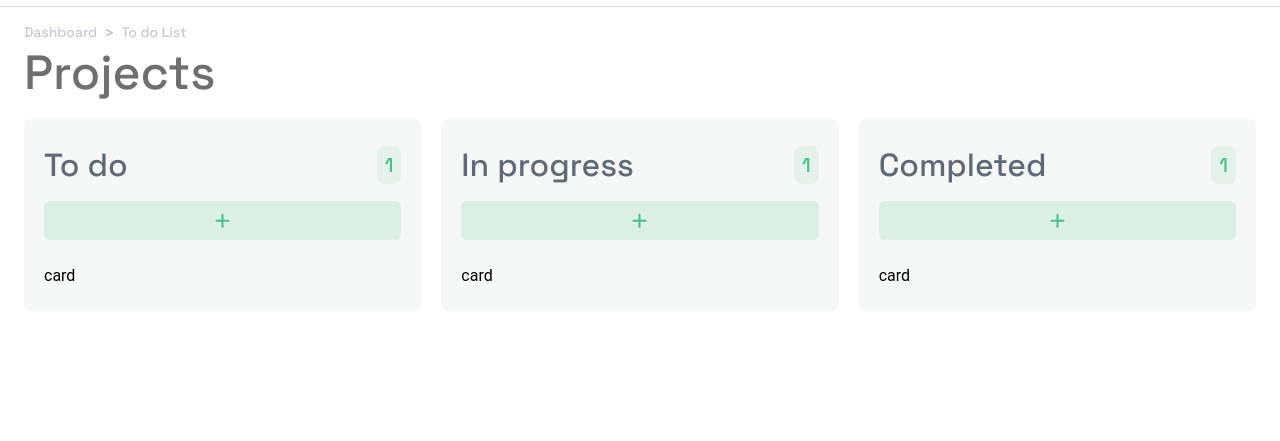
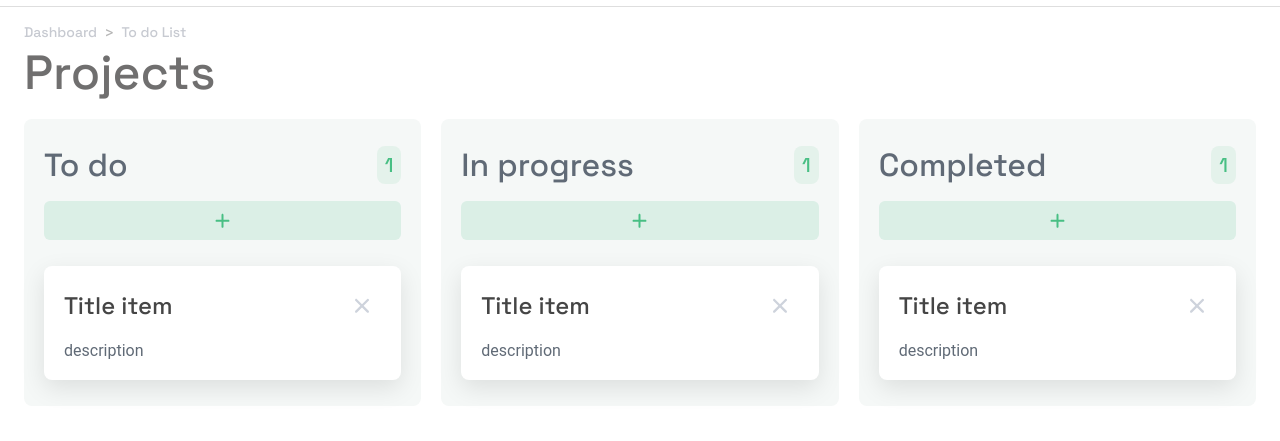
Before and after one commit to MayconYamamotto/to-do-list, a plain HTML site: page index.html in a window 1280 px wide. Shown: the part 67-508 px from the top of the page. Drawn offline with Linux system fonts and the light colour scheme.

Commit message:
Feito estilização dos cards

```diff
--- a/assets/css/style.css
+++ b/assets/css/style.css
@@ -131,6 +131,32 @@ ol {
   color: #606a76;
 }
 
+/* kb-card */
+.kb-card {
+  background: #fff;
+  border-radius: 8px;
+  padding: 20px;
+  gap: 16px;
+  box-shadow: 0px 8px 24px rgba(0, 0, 0, 0.1);
+}
+
+.kb-card-header {
+  display: flex;
+  justify-content: space-between;
+  align-items: center;
+}
+
+.kb-card-title {
+  color: #454545;
+  font: 500 24px "Space Grotesk", sans-serif;
+}
+
+.kb-card-description {
+  margin-top: 16px;
+  color: #606a76;
+  font: 400 16px "Roboto", sans-serif;
+}
+
 /* button */
 .btn {
   outline: none;
@@ -140,6 +166,7 @@ ol {
   padding: 12px;
   cursor: pointer;
   border-radius: 6px;
+  background: transparent;
 }
 
 .btn-add {
--- a/index.html
+++ b/index.html
@@ -64,8 +64,21 @@
                 <img src="./assets/img/plus.svg" alt="icon plus" />
               </button>
             </div>
-            <div class="kb-card">card</div>
+
+            <div class="kb-card">
+              <div class="kb-card-header">
+                <h1 class="kb-card-title">Title item</h1>
+                <button type="submit" class="btn">
+                  <img src="./assets/img/remove.svg" alt="Delete card">
+                </button>
+              </div>
+
+              <p class="kb-card-description">
+                description
+              </p>
+            </div>
           </li>
+
           <li class="kb-column">
             <div class="kb-header">
               <div class="kb-status mb-16">
@@ -77,8 +90,21 @@
                 <img src="./assets/img/plus.svg" alt="icon plus" />
               </button>
             </div>
-            <div class="kb-card">card</div>
+
+            <div class="kb-card">
+              <div class="kb-card-header">
+                <h1 class="kb-card-title">Title item</h1>
+                <button type="submit" class="btn">
+                  <img src="./assets/img/remove.svg" alt="Delete card">
+                </button>
+              </div>
+
+              <p class="kb-card-description">
+                description
+              </p>
+            </div>
           </li>
+
           <li class="kb-column">
             <div class="kb-header">
               <div class="kb-status mb-16">
@@ -90,7 +116,19 @@
                 <img src="./assets/img/plus.svg" alt="icon plus" />
               </button>
             </div>
-            <div class="kb-card">card</div>
+
+            <div class="kb-card">
+              <div class="kb-card-header">
+                <h1 class="kb-card-title">Title item</h1>
+                <button type="submit" class="btn">
+                  <img src="./assets/img/remove.svg" alt="Delete card">
+                </button>
+              </div>
+
+              <p class="kb-card-description">
+                description
+              </p>
+            </div>
           </li>
         </ul>
       </div>
```
Also changed, not shown: assets/img/remove.svg (added).
